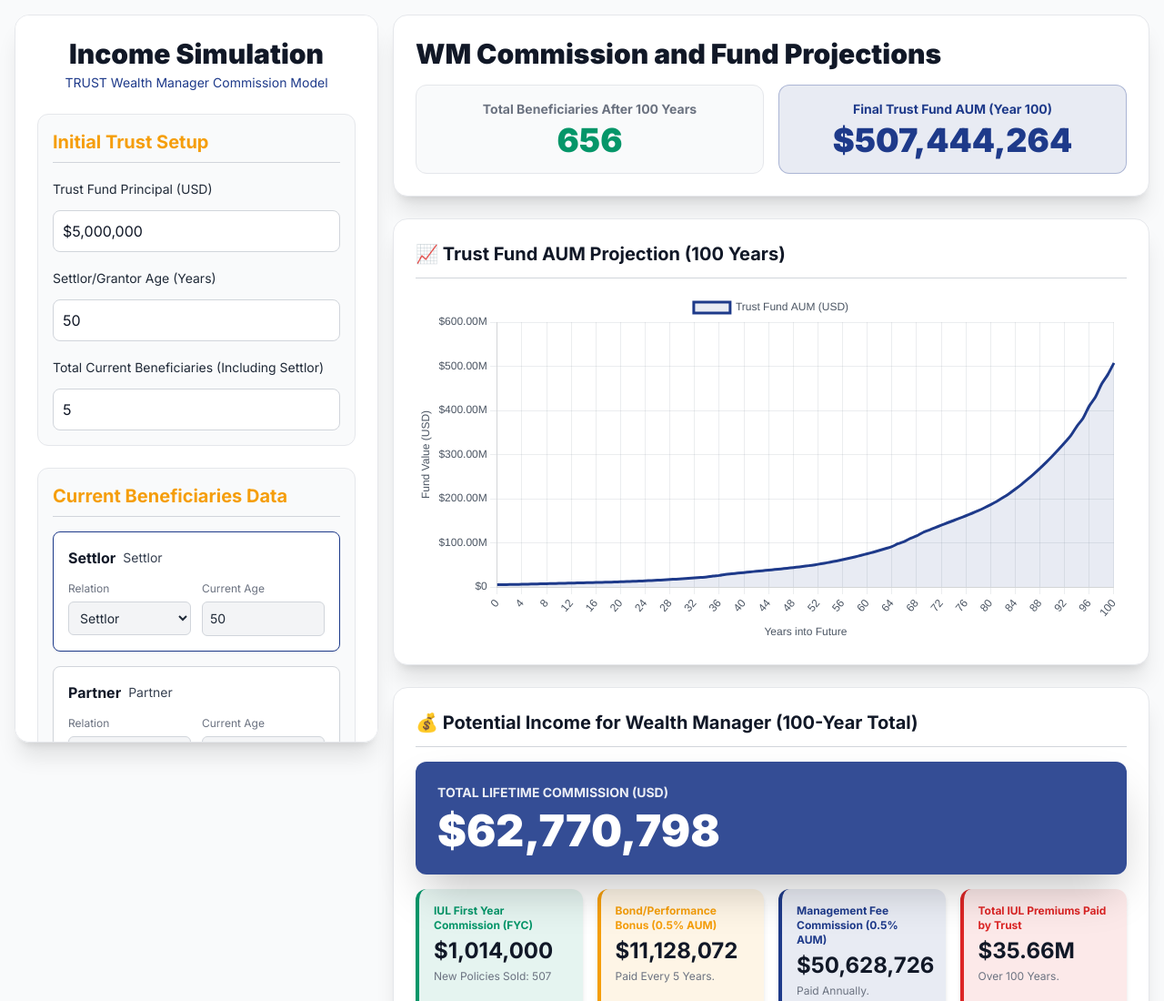
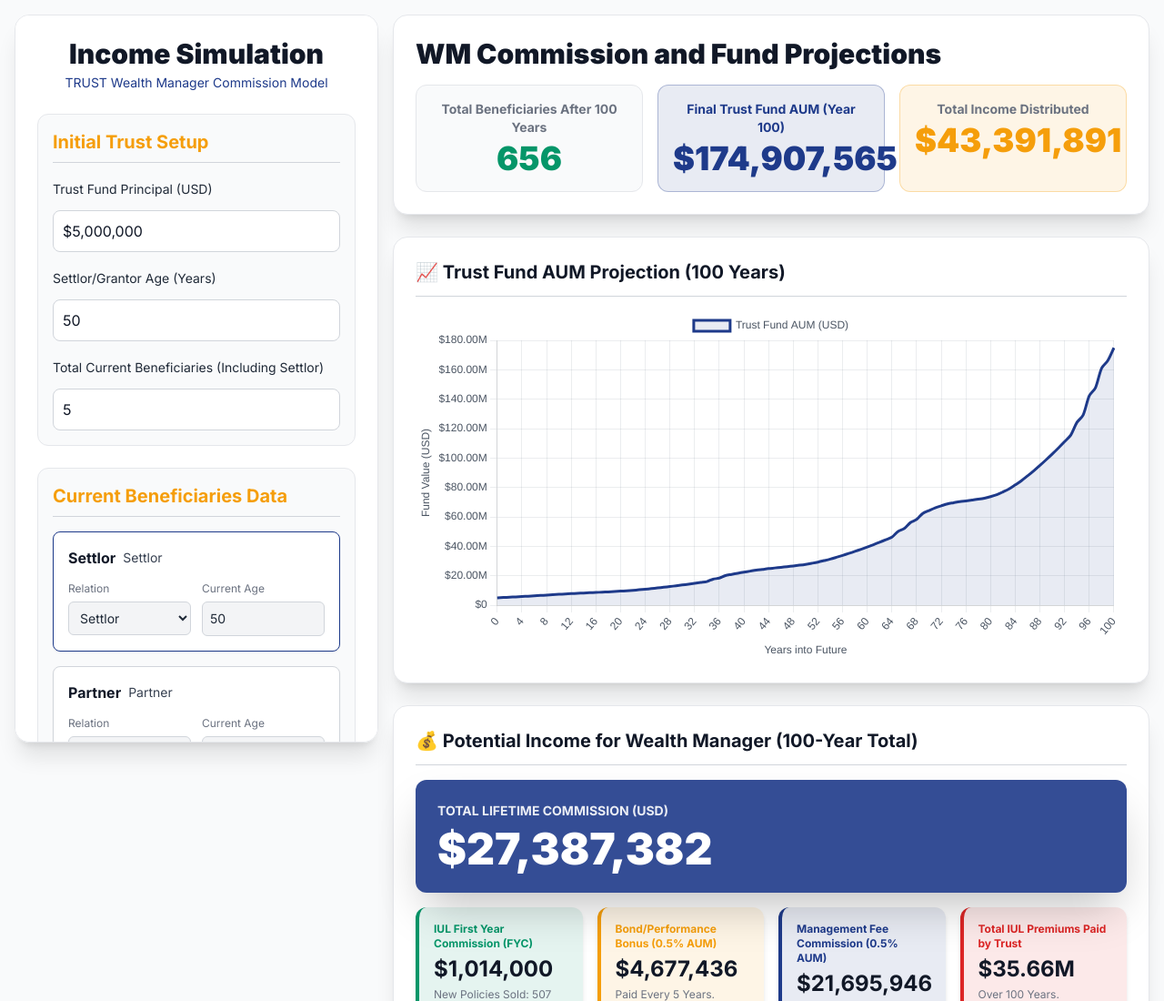
Before and after one commit to DavesGenesis/Trust-Income-Simulator, a plain HTML site: page index.html in a window 1280 px wide. Shown: the top 1100 px of the page at 91% size. Drawn offline with nearby package versions, Linux system fonts and the light colour scheme.

Commit message:
Update index.html

```diff
--- a/index.html
+++ b/index.html
@@ -97,6 +97,13 @@
                         <label for="childrenPerFamily" class="input-label">Children per Descendant Family</label>
                         <input type="number" id="childrenPerFamily" class="form-input bg-white border border-gray-300 rounded-lg w-full p-2.5 text-gray-900 focus:ring-2 focus:ring-trust-navy" value="2" min="1" max="5">
                     </div>
+
+                    <!-- NEW INPUT: Distribution Rate -->
+                     <div class="space-y-3">
+                        <label for="distributionRate" class="input-label">Max Annual Distribution Rate (Net Income Profit)</label>
+                        <!-- Using text input with % for clarity, parsing as number -->
+                        <input type="text" id="distributionRate" class="form-input bg-white border border-gray-300 rounded-lg w-full p-2.5 text-gray-900 focus:ring-2 focus:ring-trust-navy" value="20%" onchange="updateDashboard()">
+                    </div>
                 </div>
 
                 <!-- Category 3: Legacy Plan -->
@@ -113,7 +120,7 @@
                     <p class="font-bold">Assumptions for Calculation:</p>
                     <ul class="list-disc list-inside space-y-1">
                         <li>All new insurance policies are Indexed Universal Life (IUL).</li>
-                        <li>Target Yearly Net Income from Bond/Dividend is $\mathbf{8\%}$ p.a. of AUM.</li>
+                        <li>Target Yearly Net Income from Bond/Dividend is 5% p.a. of AUM.</li>
                     </ul>
                 </div>
             </div>
@@ -128,16 +135,21 @@
         <main class="flex-1 flex flex-col gap-y-6">
              <header class="bg-trust-card rounded-2xl p-6 shadow-xl border border-gray-200">
                 <h1 class="text-3xl font-extrabold text-gray-900 text-center sm:text-left">WM Commission and Fund Projections</h1>
-                <div class="grid grid-cols-1 sm:grid-cols-2 gap-4 mt-4 text-center">
+                <div class="grid grid-cols-1 sm:grid-cols-3 gap-4 mt-4 text-center">
                     <!-- Metric 1: Total Beneficiaries -->
                     <div class="bg-gray-50 p-4 rounded-xl border border-gray-200">
                         <div class="text-sm font-semibold text-gray-500">Total Beneficiaries After 100 Years</div>
                         <div class="text-4xl font-extrabold text-trust-green mt-1" id="totalBeneficiaries">...</div>
                     </div>
-                    <!-- Metric 2: Final Trust Fund AUM (New) -->
+                    <!-- Metric 2: Final Trust Fund AUM -->
                     <div class="bg-trust-navy/10 p-4 rounded-xl border border-trust-navy/30">
                         <div class="text-sm font-semibold text-trust-navy">Final Trust Fund AUM (Year 100)</div>
                         <div class="text-4xl font-extrabold text-trust-navy mt-1" id="finalAUMDisplay">...</div>
+                    </div>
+                    <!-- MOVED METRIC: Total Distributed Income -->
+                    <div class="bg-trust-gold/10 p-4 rounded-xl border border-trust-gold/30">
+                        <div class="text-sm font-semibold text-gray-500">Total Income Distributed</div>
+                        <div class="text-4xl font-extrabold text-trust-gold mt-1" id="totalDistribution">...</div>
                     </div>
                 </div>
             </header>
@@ -194,6 +206,8 @@
                         <p class="text-xs text-gray-500 mt-1">Boost from Legacy Plan.</p>
                     </div>
 
+                    <!-- NOTE: Total Distribution card REMOVED from here. -->
+
                 </div>
             </div>
 
@@ -224,6 +238,8 @@
         const SA_TO_PREMIUM_RATIO = 10000 / 1000000; // 10k premium per 1M SA
         const PREMIUM_PAYMENT_YEARS = 10;
         const FYC_RATIO = 2000 / 10000; // $2000 commission per $10k premium
+        const NET_GROWTH_RATE = 1.05; // 5% net annual growth
+        const GROSS_INCOME_RATE = 0.08; // 8% gross income rate
 
         document.addEventListener('DOMContentLoaded', () => {
             // Set up initial beneficiaries data structure based on new requirements
@@ -407,6 +423,8 @@
                 marriageAge: parseInt(document.getElementById('marriageAge').value) || 28,
                 childrenPerFamily: parseInt(document.getElementById('childrenPerFamily').value) || 2,
                 sumAssured: parseCurrency(document.getElementById('sumAssured').value) || 1000000,
+                // NEW: Distribution Rate
+                distributionRate: parseCurrency(document.getElementById('distributionRate').value) / 100 || 0.20,
             };
             // Use the globally maintained `beneficiaries` array as the source of truth for the simulation
             inputs.simBeneficiaries = JSON.parse(JSON.stringify(beneficiaries)).map(b => ({
@@ -437,6 +455,8 @@
             let totalPolicies = 0;
             let totalPremiumCost = 0;
             let totalClaimBenefit = 0;
+            // NEW: Distribution Tracking
+            let totalDistributedIncome = 0;
 
             const MAX_YEARS = 100;
 
@@ -446,19 +466,45 @@
 
             for (let year = 1; year <= MAX_YEARS; year++) {
 
+                // AUM at the beginning of the year
+                const startingAUM = AUM;
+
                 // --- 1. Annual Fund & Commission Calculations based on AUM ---
 
+                // Gross Income from Bond/Dividend (8% of starting AUM)
+                const grossIncome = startingAUM * GROSS_INCOME_RATE;
+
+                // Management Fee (3% of starting AUM)
+                const managementFee = startingAUM * 0.03;
+
+                // Net Income Profit (used for distribution)
+                // We assume Net Income Profit = Gross Income - Management Fee
+                const netIncomeProfit = grossIncome - managementFee;
+
                 // 4c. Management Fee Commission (0.5% of AUM annually)
-                const mgmtCommission = AUM * 0.005;
+                const mgmtCommission = startingAUM * 0.005;
                 totalMgmtCommission += mgmtCommission;
 
                 // 4b. Bond/Performance Bonus (0.5% of AUM every 5th year)
                 if (year % 5 === 0) {
-                    const bondCommission = AUM * 0.005;
+                    const bondCommission = startingAUM * 0.005;
                     totalBondCommission += bondCommission;
                 }
 
-                // --- 2. Population Dynamics & Legacy Events ---
+                // --- 2. Distribution to Beneficiaries ---
+
+                let annualDistribution = 0;
+                if (netIncomeProfit > 0) {
+                     // Distribution is Max Distribution Rate of Net Income Profit
+                     annualDistribution = netIncomeProfit * inputs.distributionRate;
+                }
+
+                totalDistributedIncome += annualDistribution;
+
+                // AUM adjusted for Management Fee and Distribution
+                AUM = startingAUM + (netIncomeProfit - annualDistribution);
+
+                // --- 3. Population Dynamics & Legacy Events ---
 
                 // Filter out the dead for the next year
                 currentBeneficiaries = currentBeneficiaries.filter(b => b.isAlive);
@@ -548,7 +594,7 @@
                     }
                 }
 
-                // --- 3. Trust Fund Value Update (AUM) ---
+                // --- 4. Final Trust Fund Value Update (AUM) ---
 
                 // 3b. Fund Addition (Claims)
                 AUM += totalClaimReceived;
@@ -558,8 +604,7 @@
                 AUM -= annualPremiumPayment;
                 totalPremiumCost += annualPremiumPayment;
 
-                // 3a. Fund Growth (Net 5% p.a.)
-                AUM *= 1.05;
+                // AUM growth already applied in step 2 via Net Income Profit calculation: AUM = startingAUM + (netIncomeProfit - annualDistribution);
 
                 AUM_VALUES.push(Math.max(0, AUM));
             }
@@ -572,6 +617,7 @@
                 totalPolicies,
                 totalPremiumCost,
                 totalClaimBenefit,
+                totalDistributedIncome, // NEW
                 finalBeneficiaryCount: currentBeneficiaries.filter(b => b.isAlive).length
             };
         }
@@ -589,9 +635,10 @@
             // 2. Update Headline & Cards
             const totalCommission = results.totalFYC + results.totalBondCommission + results.totalMgmtCommission;
 
-            // Update the new Final AUM display
+            // Update the key header displays
             const finalAUM = results.AUM_VALUES[results.AUM_VALUES.length - 1];
             document.getElementById('finalAUMDisplay').textContent = formatCurrency(finalAUM, false);
+            document.getElementById('totalDistribution').textContent = formatCurrency(results.totalDistributedIncome, false); // MOVED
 
             document.getElementById('totalBeneficiaries').textContent = results.finalBeneficiaryCount;
             document.getElementById('totalCommission').textContent = formatCurrency(totalCommission, false);
```
